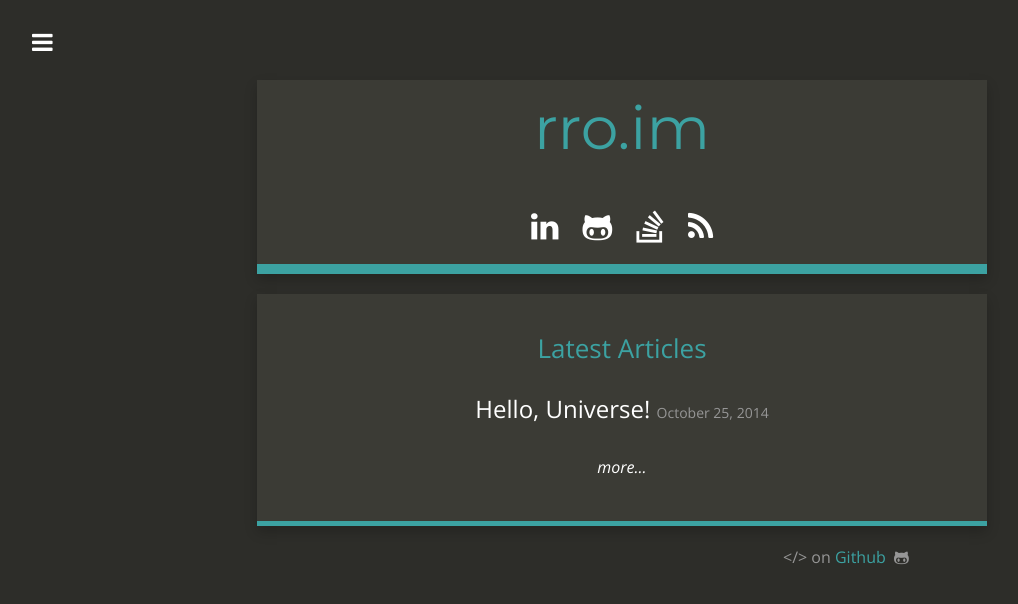
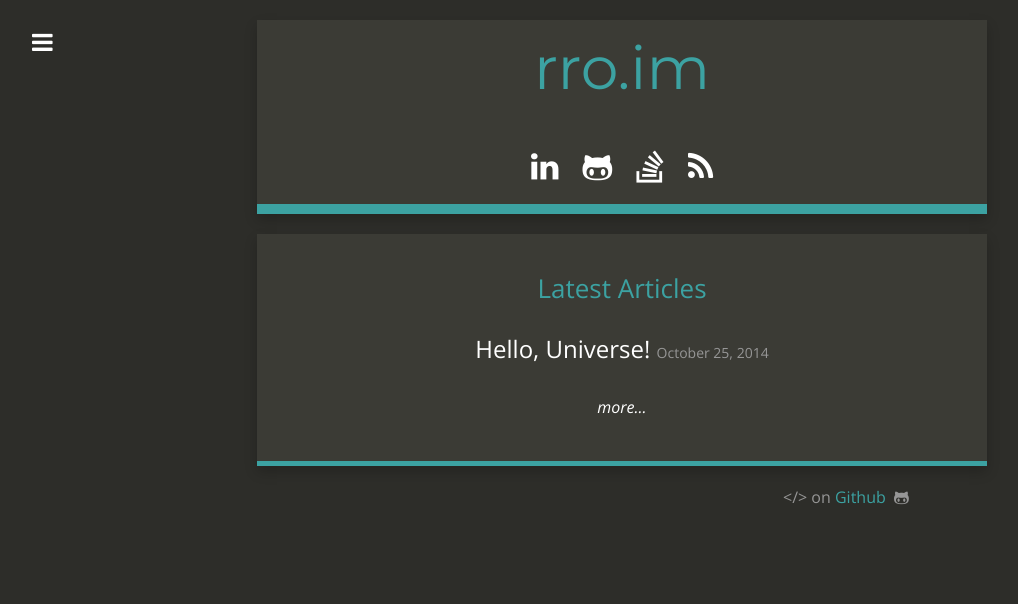
Before and after one commit to roim/roim.github.io, a Jekyll site: the page built from index.html, in a window 1280 px wide. Shown: the top 604 px of the page, without its empty margins (18-1036 px from the left). Built offline with Jekyll 4.4.1, drawn with Linux system fonts in a browser that asks for light colours; nearby versions of some CDN libraries; Markdown is read by kramdown in place of the engine named in the settings.

Commit message:
Remove top marin from header.

```diff
--- a/css/style.scss
+++ b/css/style.scss
@@ -252,7 +252,6 @@ ul {
 	.row {
 		height: 100%;
 		max-height: 100%;
-		margin-top: 60px;
 	}
 
 	.gravatar {
```
